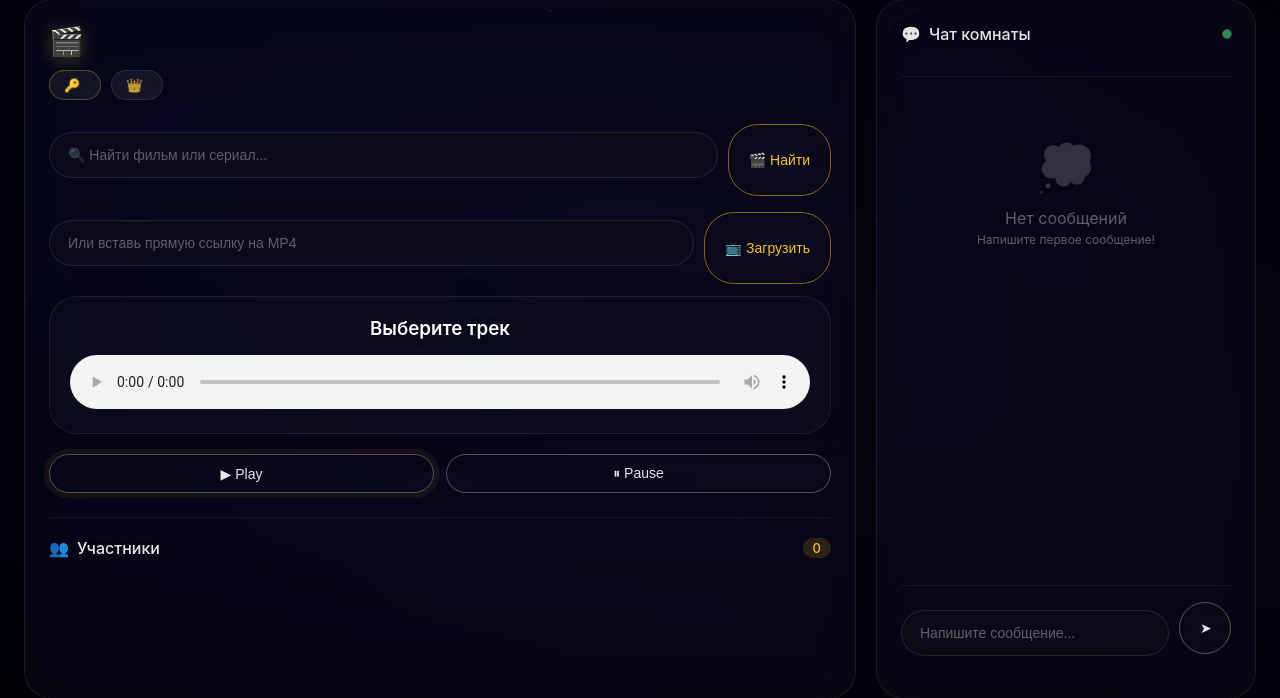
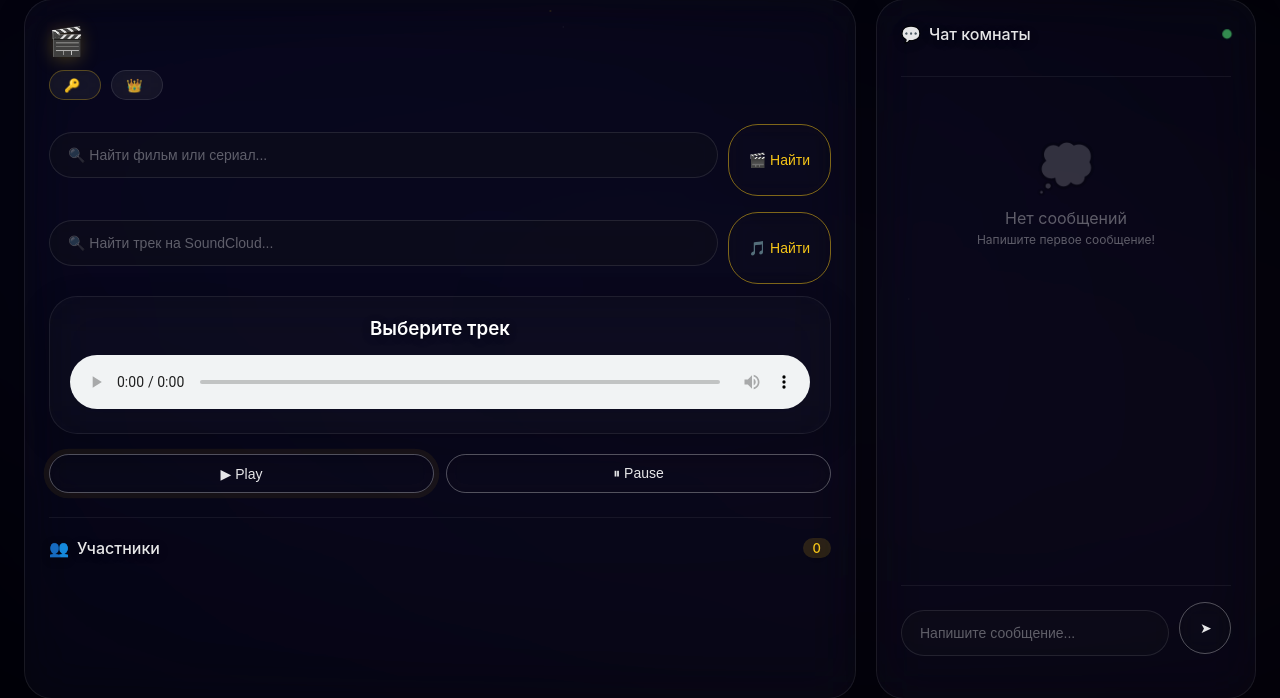
Before and after one commit to firsovs653-a11y/oge-miniapp, a Flask app: template templates/room.html in a window 1280 px wide. Shown: the part 85-783 px from the top of the page. Run offline with Flask 3, Linux system fonts and the light colour scheme; the template is opened without the code that fills it, so the values that code supplies are empty; some libraries are stand-ins or nearby versions.

Commit message:
Update room.html

```diff
--- a/templates/room.html
+++ b/templates/room.html
@@ -34,11 +34,10 @@
 
         <!-- Ручной ввод ссылки -->
         <div class="input-group">
-            <input type="text" id="video-url" placeholder="Или вставь прямую ссылку на MP4" class="glass-input">
-            <button onclick="changeVideo()" class="btn btn-success btn-icon">
-                <span>📺</span>
-                <span>Загрузить</span>
-            </button>
+            <input type="text" id="search-query" placeholder="🔍 Найти трек на SoundCloud..." class="glass-input">
+<button onclick="searchMusic()" class="btn btn-primary btn-icon">
+    <span>🎵</span>
+    <span>Найти</span>
         </div>
 
         <!-- Видеоплеер -->
@@ -56,11 +55,11 @@
 
         <!-- Управление -->
         <div class="video-controls">
-            <button onclick="playVideo()" class="btn btn-play btn-icon pulse-animation">
+    <button onclick="playAudio()" class="btn btn-play btn-icon pulse-animation">
         <span>▶</span>
         <span>Play</span>
     </button>
-            <button onclick="pauseVideo()" class="btn btn-pause btn-icon">
+    <button onclick="pauseAudio()" class="btn btn-pause btn-icon">
         <span>⏸</span>
         <span>Pause</span>
     </button>
```
Lines whose indentation alone changed are shown as unchanged.
